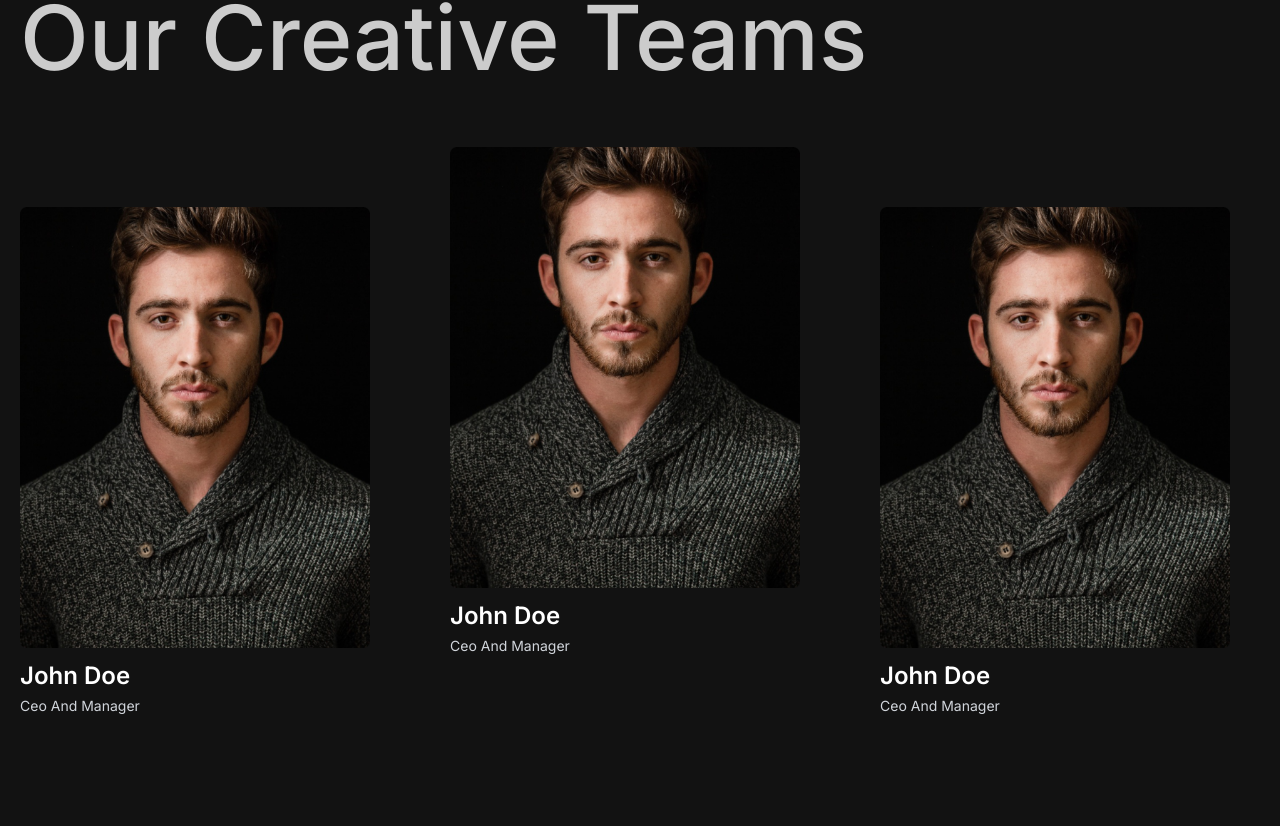
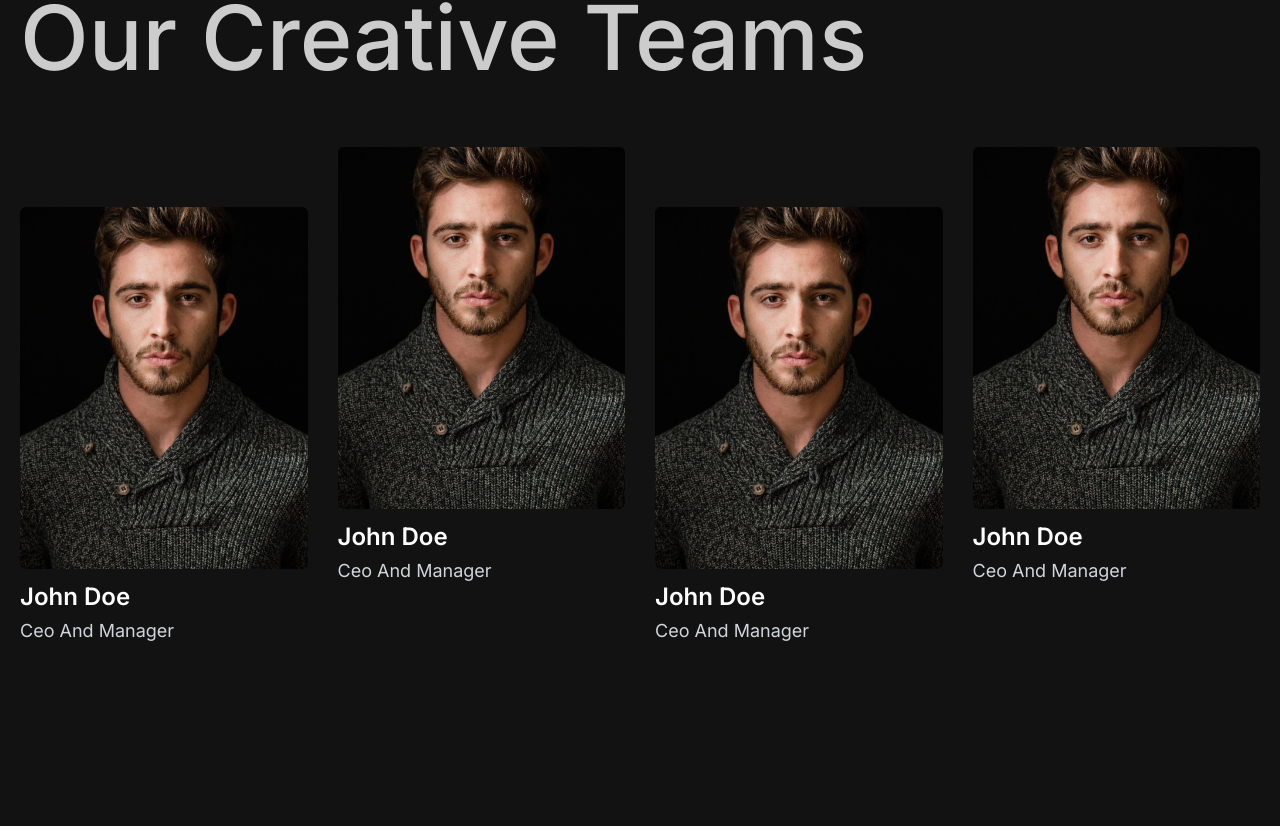
Before and after one commit to linushahs/nexus-marketer, a Next.js app: page / in a window 1280 px wide. Shown: the part 5253-6079 px from the top of the page. Built offline with nearby package versions, Linux system fonts and the light colour scheme.

Commit message:
Added swiper to team section

```diff
--- a/src/components/OurTeam.tsx
+++ b/src/components/OurTeam.tsx
@@ -2,6 +2,11 @@
 
 import Image from "next/image";
 import HorizontalSlider from "./HorizontalSlider";
+import { Swiper, SwiperSlide } from "swiper/react";
+
+import "swiper/css";
+import "swiper/css/free-mode";
+import "swiper/css/pagination";
 
 const teamInfo = [
   {
@@ -53,9 +58,20 @@ function OurTeam() {
     <section className="container py-10  ">
       <h1>our creative teams</h1>
 
-      <HorizontalSlider className="mt-12 sm:mt-16 text-white items-start rounded-none gap-x-10 sm:gap-x-12 lg:gap-x-20">
+      <Swiper
+        slidesPerView={"auto"}
+        breakpoints={{
+          // when window width is >= 640px
+          640: {
+            slidesPerView: 4,
+          },
+        }}
+        spaceBetween={30}
+        grabCursor={true}
+        className="w-full mt-12 sm:mt-16  text-white h-[300px] sm:h-[600px]"
+      >
         {teamInfo.map((member) => (
-          <div key={member.id} className="min-w-fit odd:mt-[60px]">
+          <SwiperSlide key={member.id} className=" odd:mt-[60px]">
             <Image
               alt="avatar"
               width={400}
@@ -68,12 +84,12 @@ function OurTeam() {
             <h3 className="mt-3 text-lg sm:text-xl lg:text-2xl font-[600]">
               {member.name}
             </h3>
-            <p className="capitalize text-xs sm:text-sm mt-1 text-gray-300 ">
+            <p className="capitalize sm:text-lg mt-1 text-gray-300 ">
               {member.position}
             </p>
-          </div>
+          </SwiperSlide>
         ))}
-      </HorizontalSlider>
+      </Swiper>
     </section>
   );
 }
```
